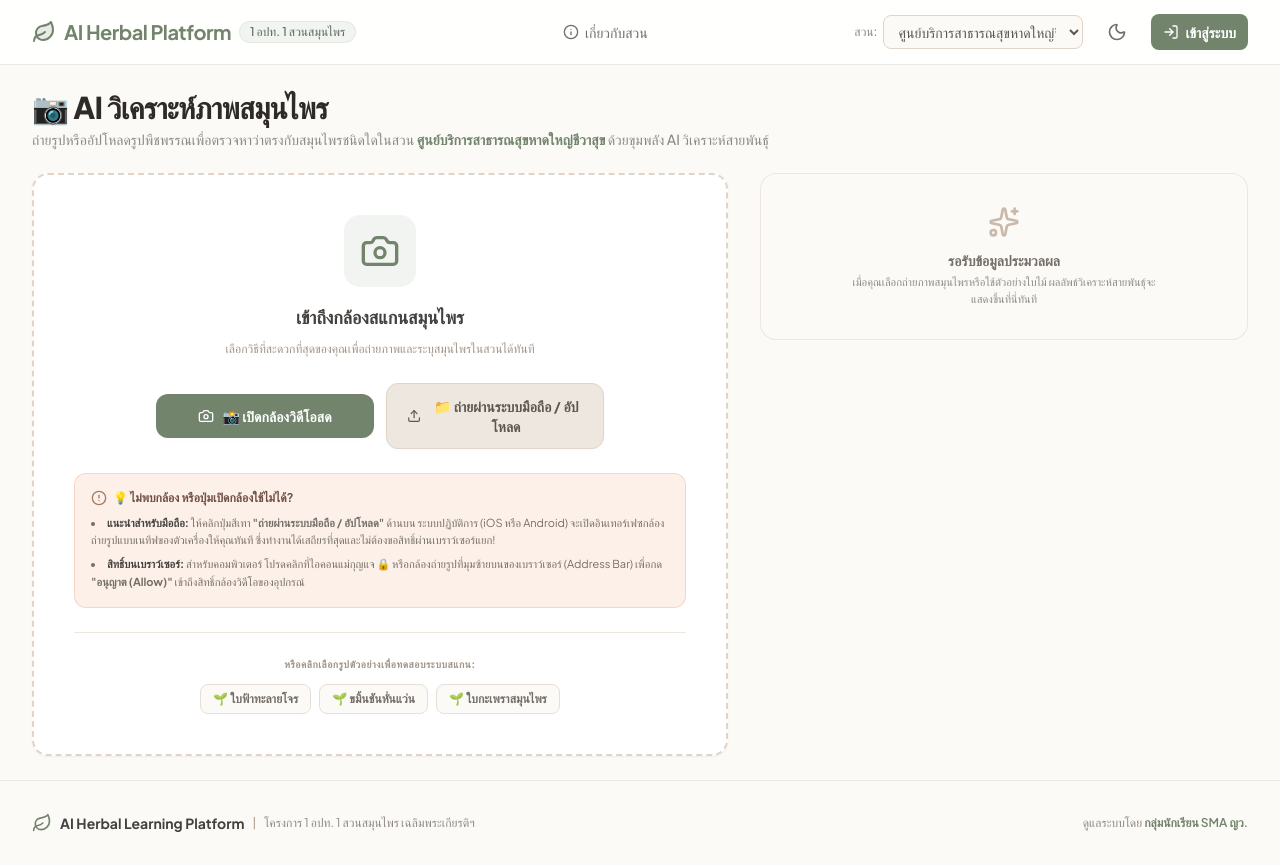
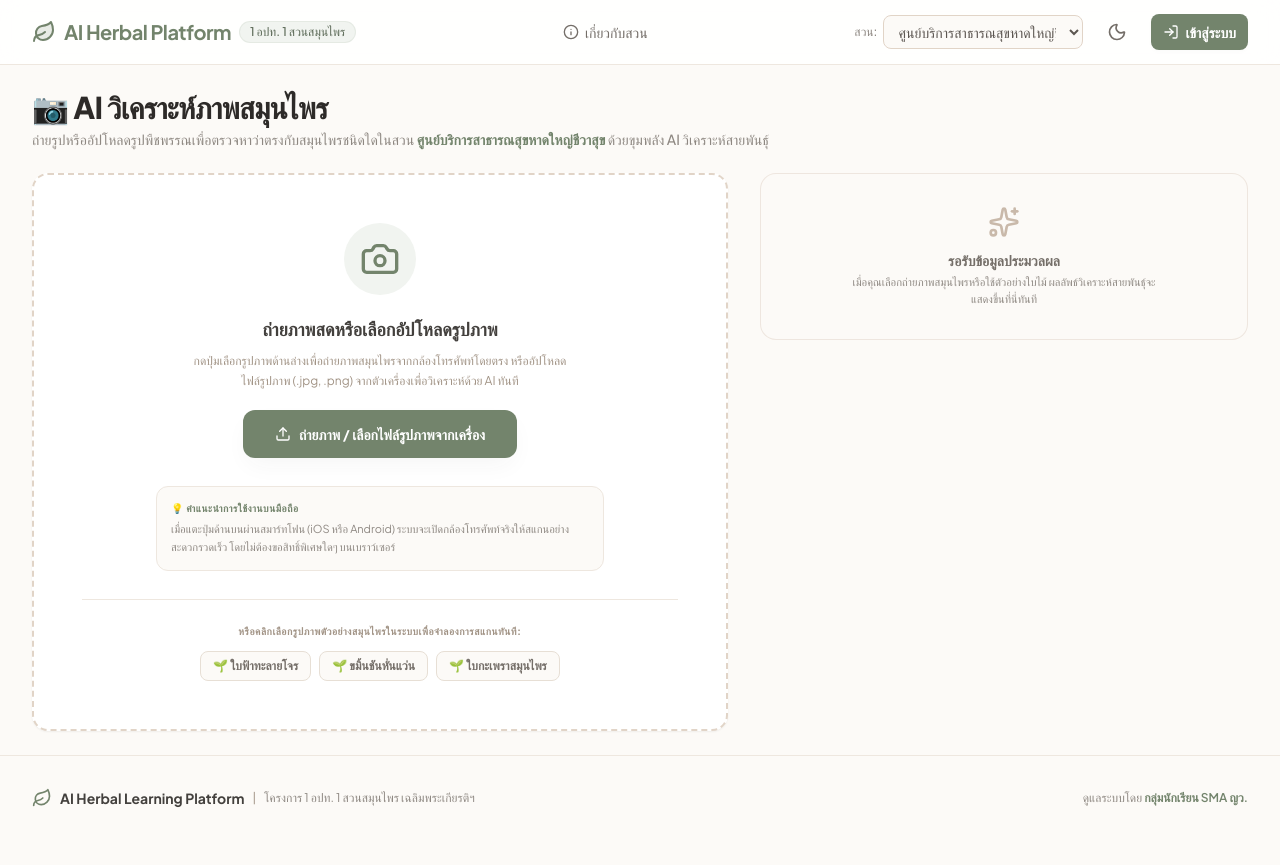
Before and after one commit to piyawit38/AI-Herbal-Learning-Platform, a React (Vite) app: page /vision in a window 1280 px wide. After the commit the page ends 840 px from the top, so only its background shows below. Built offline with nearby package versions, Linux system fonts and the light colour scheme; a web font is replaced by a local one.

Commit message:
Update Vision.tsx

```diff
--- a/src/pages/Vision.tsx
+++ b/src/pages/Vision.tsx
@@ -23,93 +23,7 @@ export const Vision: React.FC = () => {
   const [result, setResult] = useState<VisionResult | null>(null);
   const fileInputRef = useRef<HTMLInputElement>(null);
 
-  // Live streaming states
-  const [isLiveCameraActive, setIsLiveCameraActive] = useState(false);
-  const [cameraError, setCameraError] = useState<string | null>(null);
-  const [stream, setStream] = useState<MediaStream | null>(null);
-  const videoRef = useRef<HTMLVideoElement>(null);
-  const canvasRef = useRef<HTMLCanvasElement>(null);
 
-  // Clean up stream on unmount
-  React.useEffect(() => {
-    return () => {
-      if (stream) {
-        stream.getTracks().forEach((track) => track.stop());
-      }
-    };
-  }, [stream]);
-
-  const startLiveCamera = async () => {
-    setCameraError(null);
-    setIsLiveCameraActive(true);
-    setImageSrc(null);
-    setResult(null);
-
-    try {
-      if (!navigator.mediaDevices || !navigator.mediaDevices.getUserMedia) {
-        throw new Error("เบราว์เซอร์นี้ไม่รองรับการสตรีมกล้องวิดีโอโดยตรง หรือการเข้าถึงถูกบล็อกโดย Iframe");
-      }
-
-      const mediaStream = await navigator.mediaDevices.getUserMedia({
-        video: { facingMode: "environment" },
-        audio: false
-      });
-
-      setStream(mediaStream);
-      if (videoRef.current) {
-        videoRef.current.srcObject = mediaStream;
-      }
-      showToast("เปิดระบบกล้องถ่ายสดสำเร็จแล้ว!", "success");
-    } catch (err: any) {
-      console.error("Camera error:", err);
-      let errorMsg = "ไม่สามารถเชื่อมต่อกล้องวิดีโอสดได้";
-      if (err.name === "NotAllowedError" || err.name === "PermissionDeniedError") {
-        errorMsg = "เบราว์เซอร์ปฏิเสธการเข้าถึงกล้อง (หรือติดสิทธิ์ความปลอดภัย Iframe Sandbox) กรุณาตรวจสอบว่าอนุญาตให้ใช้กล้องในแอดเดรสบาร์แล้ว หรือสลับไปใช้ 'ถ่ายรูปด่วนผ่านระบบมือถือ' ด้านล่างแทน";
-      } else if (err.name === "NotFoundError" || err.name === "DevicesNotFoundError") {
-        errorMsg = "ไม่พบอุปกรณ์กล้องวิดีโอบนเครื่องนี้";
-      } else {
-        errorMsg = `ข้อผิดพลาด: ${err.message || err}`;
-      }
-      setCameraError(errorMsg);
-      setIsLiveCameraActive(false);
-      showToast("ระบบสลับกลับมาโหมดอัปโหลดรูปภาพหลักให้เรียบร้อยแล้ว", "info");
-    }
-  };
-
-  const stopLiveCamera = () => {
-    if (stream) {
-      stream.getTracks().forEach((track) => track.stop());
-      setStream(null);
-    }
-    setIsLiveCameraActive(false);
-  };
-
-  const capturePhoto = () => {
-    if (videoRef.current && canvasRef.current) {
-      const video = videoRef.current;
-      const canvas = canvasRef.current;
-      const context = canvas.getContext("2d");
-
-      if (context) {
-        // Set dimensions match video stream
-        canvas.width = video.videoWidth || 640;
-        canvas.height = video.videoHeight || 480;
-
-        // Draw video frame to canvas
-        context.drawImage(video, 0, 0, canvas.width, canvas.height);
-
-        // Convert canvas to base64
-        const dataUrl = canvas.toDataURL("image/jpeg");
-        setImageSrc(dataUrl);
-
-        // Stop stream
-        stopLiveCamera();
-
-        // Run analysis
-        analyzeImage(dataUrl, "image/jpeg");
-      }
-    }
-  };
 
   // High-res presets for mock/instant scanning demos
   const presetImages = [
@@ -233,93 +147,41 @@ export const Vision: React.FC = () => {
             className="hidden"
           />
 
-          <canvas ref={canvasRef} className="hidden" />
-
-          {/* If live webcam is active, show the webcam streaming viewfinder */}
-          {isLiveCameraActive ? (
-            <div className="bg-slate-950 rounded-2xl overflow-hidden shadow-md relative aspect-video border-4 border-teal-600">
-              <video
-                ref={videoRef}
-                autoPlay
-                playsInline
-                className="w-full h-full object-cover"
-              />
-              <div className="absolute top-3 left-3 bg-teal-600 text-white font-bold text-[10px] px-2 py-1 rounded-full uppercase tracking-wider animate-pulse flex items-center gap-1">
-                <span className="w-2 h-2 rounded-full bg-white block animate-ping" />
-                กล้องถ่ายสดออนไลน์ (Live Camera)
-              </div>
-
-              {/* Camera Action Overlay Bar */}
-              <div className="absolute bottom-4 inset-x-4 flex items-center justify-between gap-3">
-                <button
-                  type="button"
-                  onClick={stopLiveCamera}
-                  className="px-4 py-2.5 bg-slate-900/90 text-slate-200 hover:bg-slate-900 rounded-xl text-xs font-bold transition-all cursor-pointer"
-                >
-                  ยกเลิกกล้องสด
-                </button>
-                <button
-                  type="button"
-                  onClick={capturePhoto}
-                  className="px-6 py-3 bg-emerald-500 hover:bg-emerald-600 text-white rounded-xl text-xs sm:text-sm font-extrabold shadow-lg flex items-center gap-2 transition-all scale-105 active:scale-95 cursor-pointer"
-                >
-                  <Camera className="w-4 h-4" />
-                  <span>กดถ่ายรูปเดี๋ยวนี้</span>
-                </button>
-              </div>
-            </div>
-          ) : !imageSrc ? (
+          {!imageSrc ? (
             /* Upload and Live selection card */
             <div className="space-y-6">
-              <div className="bg-white dark:bg-slate-900 border-2 border-dashed border-slate-200 dark:border-slate-850 rounded-2xl p-6 sm:p-10 text-center shadow-xs flex flex-col items-center justify-center gap-4 transition-all hover:border-teal-500/30">
-                <div className="p-4 bg-teal-50 dark:bg-teal-950/40 text-teal-600 dark:text-teal-400 rounded-2xl">
-                  <Camera className="w-10 h-10" />
+              <div className="bg-white dark:bg-slate-900 border-2 border-dashed border-slate-200 dark:border-slate-850 rounded-2xl p-8 sm:p-12 text-center shadow-xs flex flex-col items-center justify-center gap-5 transition-all hover:border-teal-500/30">
+                <div className="p-4 bg-teal-50 dark:bg-teal-950/40 text-teal-600 dark:text-teal-400 rounded-full">
+                  <Camera className="w-10 h-10 text-teal-600" />
                 </div>
                 <div className="space-y-2">
-                  <h3 className="font-bold text-lg text-slate-800 dark:text-slate-200">เข้าถึงกล้องสแกนสมุนไพร</h3>
-                  <p className="text-xs text-slate-400 dark:text-slate-500 max-w-sm leading-relaxed">
-                    เลือกวิธีที่สะดวกที่สุดของคุณเพื่อถ่ายภาพและระบุสมุนไพรในสวนได้ทันที
+                  <h3 className="font-bold text-lg text-slate-800 dark:text-slate-200">ถ่ายภาพสดหรือเลือกอัปโหลดรูปภาพ</h3>
+                  <p className="text-xs text-slate-400 dark:text-slate-500 max-w-sm leading-relaxed mx-auto">
+                    กดปุ่มเลือกรูปภาพด้านล่างเพื่อถ่ายภาพสมุนไพรจากกล้องโทรศัพท์โดยตรง หรืออัปโหลดไฟล์รูปภาพ (.jpg, .png) จากตัวเครื่องเพื่อวิเคราะห์ด้วย AI ทันที
                   </p>
                 </div>
 
-                {/* Dual action buttons */}
-                <div className="flex flex-col sm:flex-row items-center justify-center gap-3 w-full max-w-md pt-2">
-                  <button
-                    onClick={startLiveCamera}
-                    className="w-full sm:w-1/2 px-5 py-3 bg-teal-600 hover:bg-teal-700 text-white rounded-xl text-xs sm:text-sm font-bold shadow-sm flex items-center justify-center gap-2 transition-all cursor-pointer"
-                  >
-                    <Camera className="w-4 h-4" />
-                    <span>📸 เปิดกล้องวิดีโอสด</span>
-                  </button>
-                  <button
-                    onClick={triggerUpload}
-                    className="w-full sm:w-1/2 px-5 py-3 bg-slate-100 hover:bg-slate-200 dark:bg-slate-800 dark:hover:bg-slate-700 text-slate-700 dark:text-slate-200 rounded-xl text-xs sm:text-sm font-bold shadow-sm flex items-center justify-center gap-2 transition-all cursor-pointer border border-slate-200 dark:border-slate-750"
-                  >
-                    <Upload className="w-4 h-4" />
-                    <span>📁 ถ่ายผ่านระบบมือถือ / อัปโหลด</span>
-                  </button>
-                </div>
+                {/* Single high quality button */}
+                <button
+                  onClick={triggerUpload}
+                  className="px-8 py-3.5 bg-teal-600 hover:bg-teal-700 text-white rounded-xl text-sm font-bold shadow-md hover:shadow-teal-600/20 hover:scale-[1.02] active:scale-[0.98] transition-all cursor-pointer flex items-center gap-2"
+                >
+                  <Upload className="w-4 h-4" />
+                  <span>ถ่ายภาพ / เลือกไฟล์รูปภาพจากเครื่อง</span>
+                </button>
 
-                {/* Explicit Camera permission troubleshooting help guide */}
-                <div className="w-full text-left bg-amber-50 dark:bg-amber-950/10 border border-amber-200/50 dark:border-amber-900/30 rounded-xl p-4 mt-2 space-y-2">
-                  <h4 className="text-xs font-bold text-amber-800 dark:text-amber-400 flex items-center gap-1.5">
-                    <AlertCircle className="w-4 h-4 shrink-0 text-amber-600 dark:text-amber-400" />
-                    <span>💡 ไม่พบกล้อง หรือปุ่มเปิดกล้องใช้ไม่ได้?</span>
-                  </h4>
-                  <ul className="text-[11px] text-slate-600 dark:text-slate-400 space-y-1.5 leading-relaxed list-disc list-inside">
-                    <li>
-                      <span className="font-bold text-slate-800 dark:text-slate-200">แนะนำสำหรับมือถือ:</span> ให้คลิกปุ่มสีเทา <span className="font-bold">"ถ่ายผ่านระบบมือถือ / อัปโหลด"</span> ด้านบน ระบบปฏิบัติการ (iOS หรือ Android) จะเปิดอินเทอร์เฟซกล้องถ่ายรูปแบบเนทีฟของตัวเครื่องให้คุณทันที ซึ่งทำงานได้เสถียรที่สุดและไม่ต้องขอสิทธิ์ผ่านเบราว์เซอร์แยก!
-                    </li>
-                    <li>
-                      <span className="font-bold text-slate-800 dark:text-slate-200">สิทธิ์บนเบราว์เซอร์:</span> สำหรับคอมพิวเตอร์ โปรดคลิกที่ไอคอนแม่กุญแจ 🔒 หรือกล้องถ่ายรูปที่มุมซ้ายบนของเบราว์เซอร์ (Address Bar) เพื่อกด <span className="font-bold">"อนุญาต (Allow)"</span> เข้าถึงสิทธิ์กล้องวิดีโอของอุปกรณ์
-                    </li>
-                  </ul>
+                {/* Info Note */}
+                <div className="bg-slate-50 dark:bg-slate-800/40 rounded-xl p-3.5 text-left border border-slate-100 dark:border-slate-800 w-full max-w-md mt-2 space-y-1">
+                  <span className="text-[10px] font-extrabold text-teal-600 dark:text-teal-400 uppercase tracking-wider block">💡 คำแนะนำการใช้งานบนมือถือ</span>
+                  <span className="text-[11px] text-slate-500 dark:text-slate-400 leading-relaxed block">
+                    เมื่อแตะปุ่มด้านบนผ่านสมาร์ทโฟน (iOS หรือ Android) ระบบจะเปิดกล้องโทรศัพท์จริงให้สแกนอย่างสะดวกรวดเร็ว โดยไม่ต้องขอสิทธิ์พิเศษใดๆ บนเบราว์เซอร์
+                  </span>
                 </div>
 
                 {/* Sample presets strip for immediate demo */}
                 <div className="w-full pt-6 border-t border-slate-100 dark:border-slate-800 mt-2 space-y-3">
                   <span className="text-[10px] font-extrabold text-slate-400 dark:text-slate-500 uppercase tracking-wider block">
-                    หรือคลิกเลือกรูปตัวอย่างเพื่อทดสอบระบบสแกน:
+                    หรือคลิกเลือกรูปภาพตัวอย่างสมุนไพรในระบบเพื่อจำลองการสแกนทันที:
                   </span>
                   <div className="flex flex-wrap items-center justify-center gap-2">
                     {presetImages.map((img, idx) => (
@@ -334,13 +196,6 @@ export const Vision: React.FC = () => {
                   </div>
                 </div>
               </div>
-
-              {cameraError && (
-                <div className="p-4 bg-red-500/5 border border-red-500/10 text-red-600 dark:text-red-400 text-xs rounded-xl flex items-start gap-2">
-                  <AlertCircle className="w-4 h-4 shrink-0 mt-0.5" />
-                  <span>{cameraError}</span>
-                </div>
-              )}
             </div>
           ) : (
             /* Active preview zone */
```
